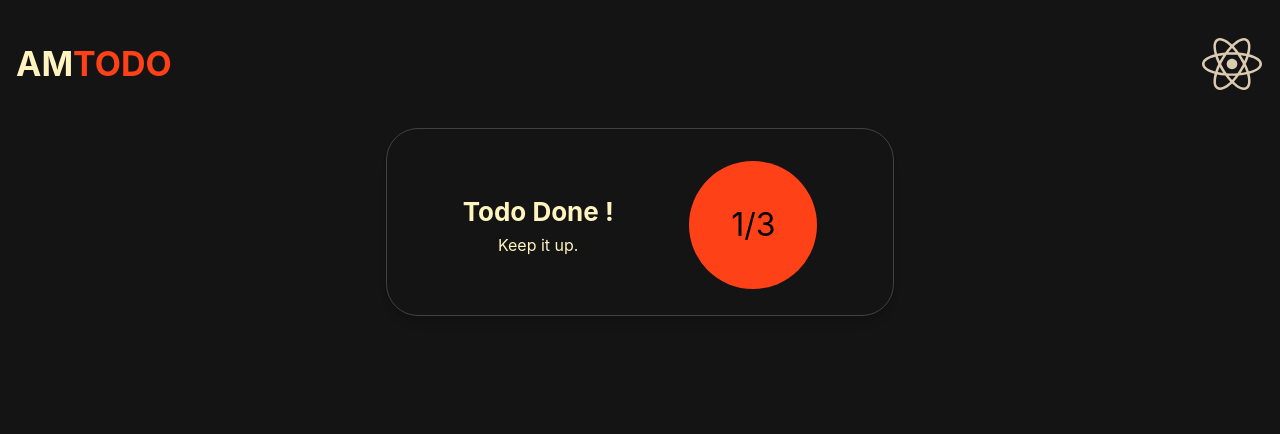
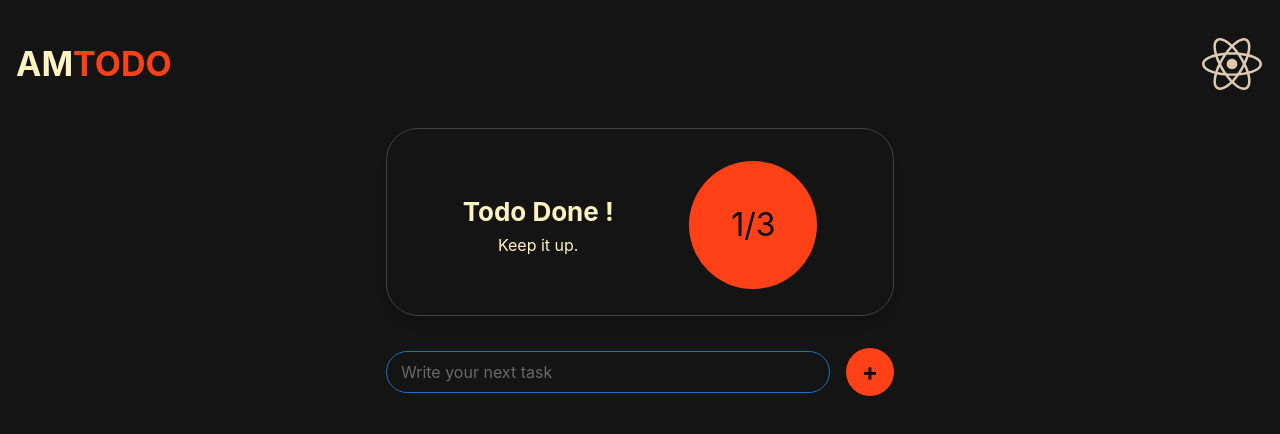
Before and after one commit to iam-annatar/react-todo, a React (Vite) app: page / in a window 1280 px wide. Shown: the top 434 px of the page. Built offline with nearby package versions, Linux system fonts and the light colour scheme.

Commit message:
feat: add todoInput

```diff
--- a/src/App.tsx
+++ b/src/App.tsx
@@ -1,14 +1,16 @@
-import { Container } from "@mantine/core";
+import { Container, Stack } from "@mantine/core";
 
-import Header from "./components/Header";
-import Stats from "./components/Stats";
+import { Header, Stats, TodoInput } from "./components";
 
 const App = () => {
   return (
     <Container mt="xl" size="xl">
       <Header />
       <Container mt="xl" size="xs">
-        <Stats />
+        <Stack gap="xl">
+          <Stats />
+          <TodoInput />
+        </Stack>
       </Container>
     </Container>
   );
--- /dev/null
+++ b/src/components/TodoInput.tsx
@@ -0,0 +1,39 @@
+import { Button, Flex, Text, TextInput } from "@mantine/core";
+import { useState } from "react";
+
+const TodoInput = () => {
+  const [value, setValue] = useState<string>("");
+
+  return (
+    <Flex gap="md" align="center" justify="space-between">
+      <TextInput
+        autoFocus
+        style={{ flex: 1 }}
+        styles={{
+          input: {
+            backgroundColor: "transparent",
+          },
+        }}
+        radius="xl"
+        size="md"
+        placeholder="Write your next task"
+        value={value}
+        onChange={(e) => setValue(e.target.value)}
+      />
+      <Button
+        variant="filled"
+        w="3rem"
+        h="3rem"
+        p="sm"
+        radius="100%"
+        color="customColor.5"
+      >
+        <Text fw="bold" fz="1.5rem" c="black">
+          &#43;
+        </Text>
+      </Button>
+    </Flex>
+  );
+};
+
+export default TodoInput;
--- /dev/null
+++ b/src/components/index.ts
@@ -0,0 +1,3 @@
+export { default as Header } from "./Header";
+export { default as Stats } from "./Stats";
+export { default as TodoInput } from "./TodoInput";
```
